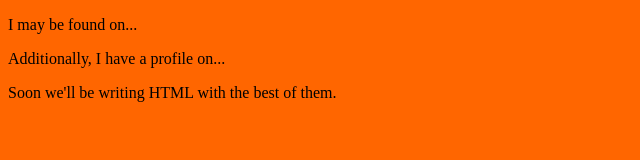
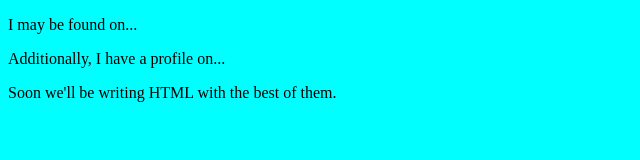
Before and after one commit to gregimbeau/learning, a plain HTML site: page index.html in a window 1280 px wide. Shown: the whole page, without its empty margins (0-640 px from the left). Drawn offline with Linux system fonts and the light colour scheme.

Commit message:
Update style.css

```diff
--- a/style.css
+++ b/style.css
@@ -1,3 +1,3 @@
 body{
-    background: rgb(255, 102, 0);
+    background: rgb(0, 255, 255);
 }
```
